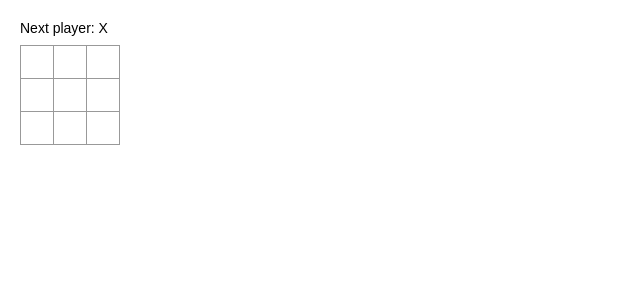
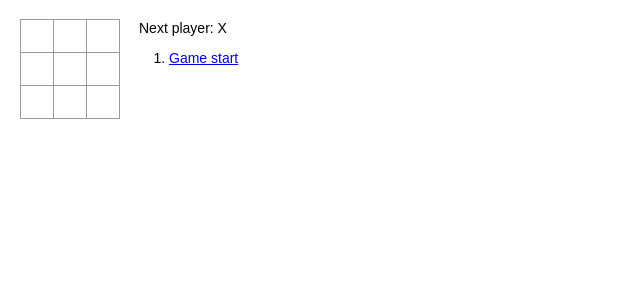
Before and after one commit to acchou/react-app, a React (Create React App) app: page / in a window 1280 px wide. Shown: the top 300 px of the page, without its empty margins (0-640 px from the left). Built offline with nearby package versions, Linux system fonts and the light colour scheme.

Commit message:
Add history and complete tictactoe example

```diff
--- a/src/index.tsx
+++ b/src/index.tsx
@@ -2,47 +2,34 @@ import * as React from "react";
 import * as ReactDOM from "react-dom";
 import "./index.css";
 
+type SquareState = "X" | "O" | null;
+
 interface SquareProps {
-    value: number;
+    value: SquareState;
+    onClick: () => void;
 }
 
-interface SquareState {
-    value: string | null;
+function Square(props: SquareProps) {
+    return (
+        <button className="square" onClick={props.onClick}>
+            {props.value}
+        </button>
+    );
 }
 
-class Square extends React.Component<SquareProps, SquareState> {
-    constructor() {
-        super();
-        this.state = {
-            value: null
-        };
+interface BoardProps {
+    board: SquareState[];
+    onClick: (i: number) => void;
+}
+
+class Board extends React.Component<BoardProps> {
+    renderSquare(i: number) {
+        return <Square value={this.props.board[i]} onClick={() => this.props.onClick(i)} />;
     }
 
     render() {
         return (
-            <button
-                className="square"
-                onClick={() => {
-                    this.setState({ value: "X" });
-                }}
-            >
-                {this.state.value}
-            </button>
-        );
-    }
-}
-
-class Board extends React.Component {
-    renderSquare(i: number) {
-        return <Square value={i} />;
-    }
-
-    render() {
-        const status = "Next player: X";
-
-        return (
             <div>
-                <div className="status">{status}</div>
                 <div className="board-row">
                     {this.renderSquare(0)}
                     {this.renderSquare(1)}
@@ -63,22 +50,99 @@ class Board extends React.Component {
     }
 }
 
-class Game extends React.Component {
+interface GameState {
+    history: SquareState[][];
+    turn: "X" | "O";
+}
+
+class Game extends React.Component<{}, GameState> {
+    constructor() {
+        super();
+        this.state = { history: [new Array(9).fill(null)], turn: "X" };
+    }
+
+    handleClick(i: number) {
+        const history = this.state.history;
+        const board = history[history.length - 1].slice();
+
+        if (calculateWinner(board) || board[i]) {
+            return;
+        }
+
+        board[i] = this.state.turn;
+        const turn = this.state.turn === "X" ? "O" : "X";
+        this.setState({ history: history.concat([board]), turn: turn });
+    }
+
+    jumpTo(move: number) {
+        const history = this.state.history;
+        this.setState({
+            history: history.slice(0, move + 1),
+            turn: move % 2 === 0 ? "X" : "O"
+        });
+    }
+
     render() {
+        const history = this.state.history;
+        const board = history[history.length - 1];
+
+        const moves = history.map((steps, move) => {
+            const desc = move ? "Move #" + move : "Game start";
+            return (
+                <li key={move}>
+                    <a href="#" onClick={() => this.jumpTo(move)}>
+                        {desc}
+                    </a>
+                </li>
+            );
+        });
+
+        const winner = calculateWinner(board);
+        let status;
+        if (winner) {
+            status = "Winner: " + winner;
+        } else {
+            status = "Next player: " + this.state.turn;
+        }
+
         return (
             <div className="game">
                 <div className="game-board">
-                    <Board />
+                    <Board
+                        board={this.state.history[this.state.history.length - 1]}
+                        onClick={i => this.handleClick(i)}
+                    />
                 </div>
                 <div className="game-info">
-                    <div>{/* status */}</div>
-                    <ol>{/* TODO */}</ol>
+                    <div className="status">{status}</div>
+                    <ol>{moves}</ol>
                 </div>
             </div>
         );
     }
 }
 
+function calculateWinner(board: SquareState[]) {
+    const lines = [
+        [0, 1, 2],
+        [3, 4, 5],
+        [6, 7, 8],
+        [0, 3, 6],
+        [1, 4, 7],
+        [2, 5, 8],
+        [0, 4, 8],
+        [2, 4, 6]
+    ];
+
+    for (let i = 0; i < lines.length; i++) {
+        const [a, b, c] = lines[i];
+        if (board[a] && board[a] === board[b] && board[a] === board[c]) {
+            return board[a];
+        }
+    }
+    return null;
+}
+
 // ========================================
 
 ReactDOM.render(<Game />, document.getElementById("root"));
```
